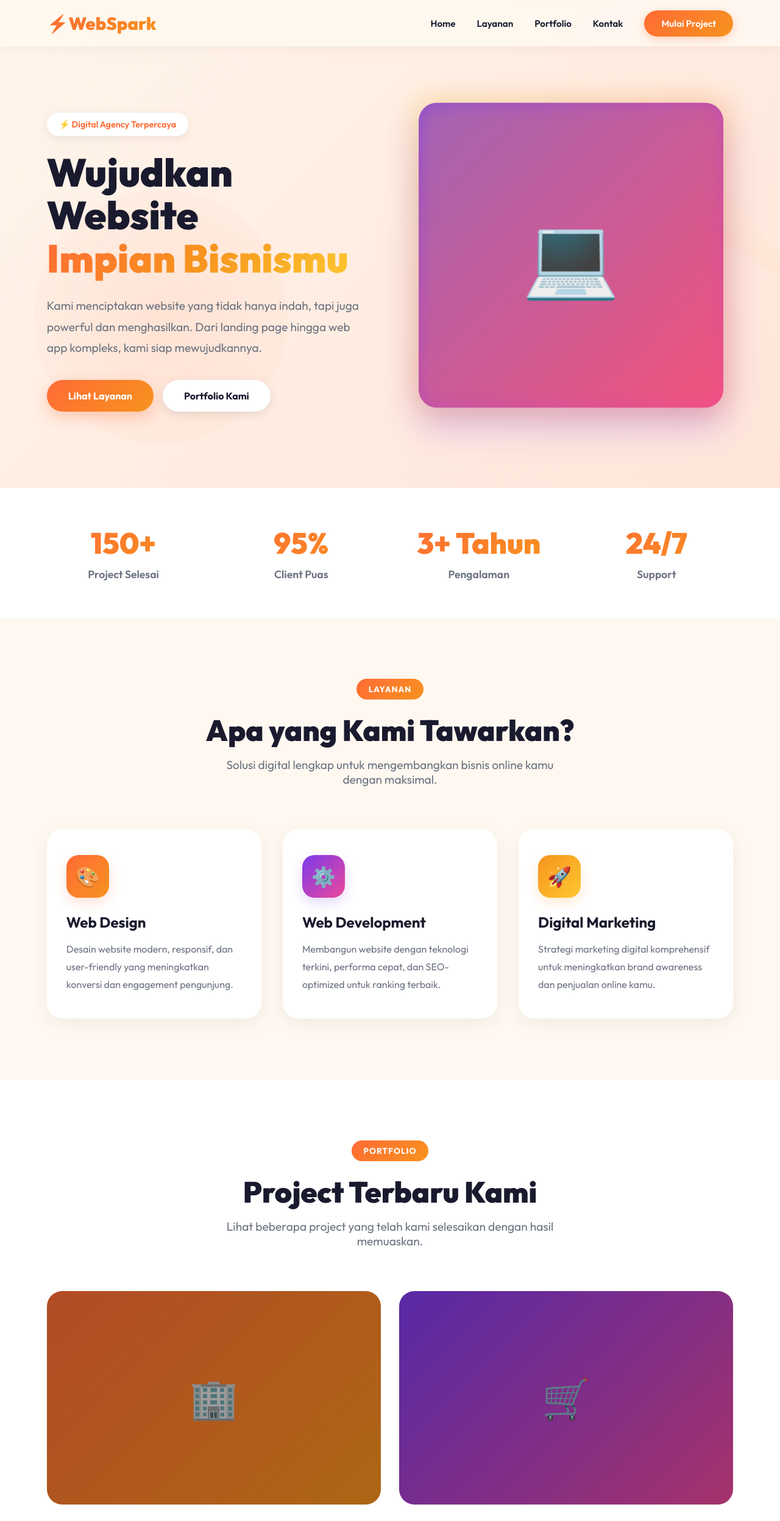
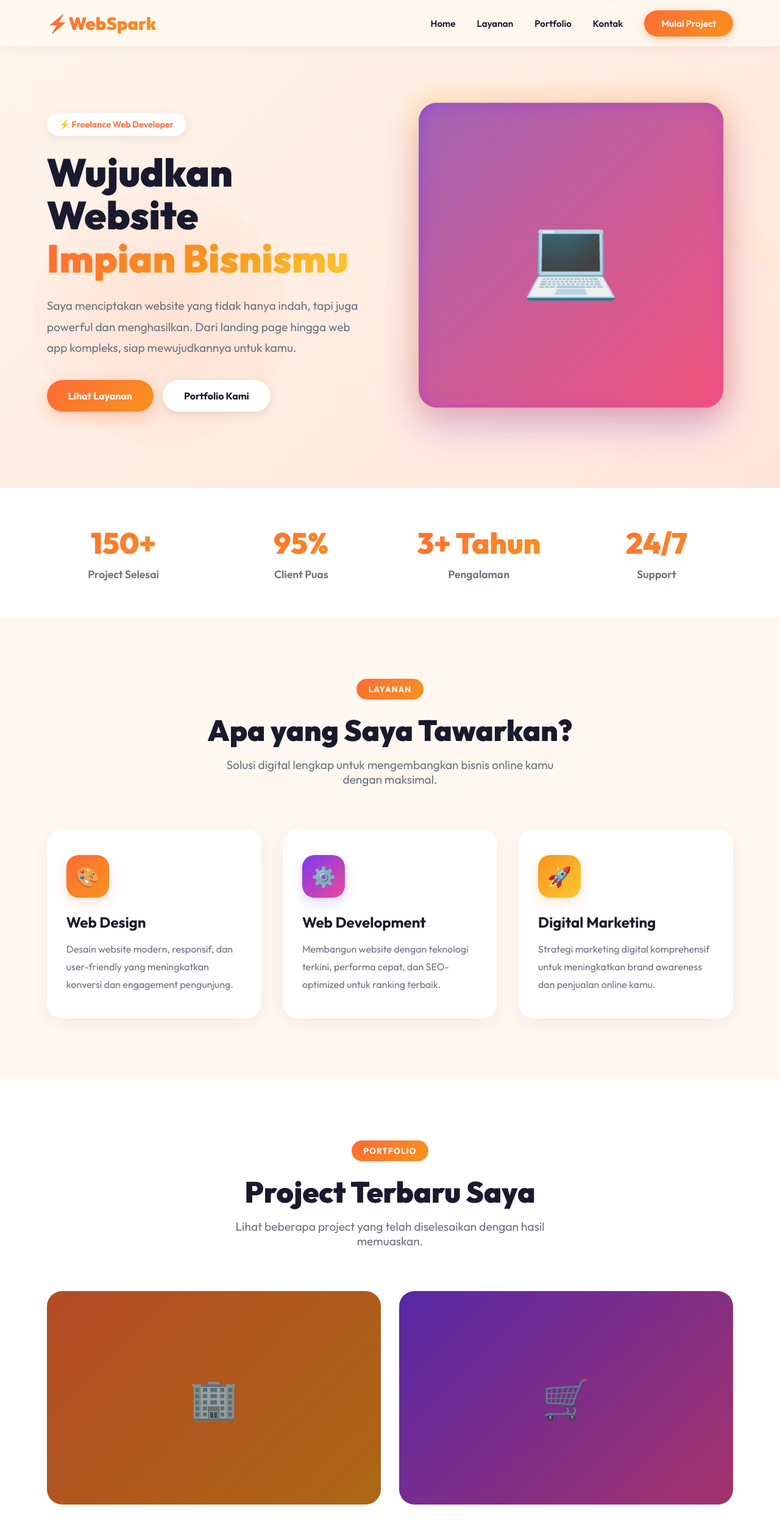
Before and after one commit to WillyGrning/portfolio, a plain HTML site: page project-2/index.html in a window 1280 px wide. Shown: the top 2494 px of the page at 61% size. Drawn offline with Linux system fonts and the light colour scheme.

Commit message:
Update index.html

```diff
--- a/project-2/index.html
+++ b/project-2/index.html
@@ -736,14 +736,14 @@
   <section class="hero" id="home">
     <div class="hero-content">
       <div class="hero-badge">
-        ⚡ Digital Agency Terpercaya
+        ⚡ Freelance Web Developer
       </div>
       <h1>
         Wujudkan Website<br>
         <span class="highlight">Impian Bisnismu</span>
       </h1>
       <p>
-        Kami menciptakan website yang tidak hanya indah, tapi juga powerful dan menghasilkan. Dari landing page hingga web app kompleks, kami siap mewujudkannya.
+        Saya menciptakan website yang tidak hanya indah, tapi juga powerful dan menghasilkan. Dari landing page hingga web app kompleks, siap mewujudkannya untuk kamu.
       </p>
       <div class="hero-buttons">
         <a href="#services" class="btn btn-primary">Lihat Layanan</a>
@@ -777,7 +777,7 @@
   <section class="services" id="services">
     <div class="section-header">
       <div class="section-badge">Layanan</div>
-      <h2 class="section-title">Apa yang Kami Tawarkan?</h2>
+      <h2 class="section-title">Apa yang Saya Tawarkan?</h2>
       <p class="section-description">
         Solusi digital lengkap untuk mengembangkan bisnis online kamu dengan maksimal.
       </p>
@@ -813,9 +813,9 @@
   <section class="portfolio" id="portfolio">
     <div class="section-header">
       <div class="section-badge">Portfolio</div>
-      <h2 class="section-title">Project Terbaru Kami</h2>
+      <h2 class="section-title">Project Terbaru Saya</h2>
       <p class="section-description">
-        Lihat beberapa project yang telah kami selesaikan dengan hasil memuaskan.
+        Lihat beberapa project yang telah diselesaikan dengan hasil memuaskan.
       </p>
     </div>
 
@@ -831,7 +831,7 @@
     <div class="cta-content">
       <h2>Siap Memulai Project Barumu?</h2>
       <p>
-        Mari diskusikan ide dan kebutuhan website kamu. Kami siap membantu mewujudkan visi digital bisnismu menjadi kenyataan!
+        Mari diskusikan ide dan kebutuhan website kamu. Saya siap membantu mewujudkan visi digital bisnismu menjadi kenyataan!
       </p>
       <div class="cta-buttons">
         <a href="#" class="btn btn-white">Konsultasi Gratis</a>
@@ -845,7 +845,7 @@
       <div class="footer-brand">
         <h3>⚡WebSpark</h3>
         <p>
-          Digital agency yang fokus menciptakan website berkualitas tinggi untuk membantu bisnis berkembang di era digital.
+          Freelance web developer yang fokus menciptakan website berkualitas tinggi untuk membantu bisnis berkembang di era digital.
         </p>
         <div class="social-links">
           <a href="#" class="social-link">📷</a>
```
